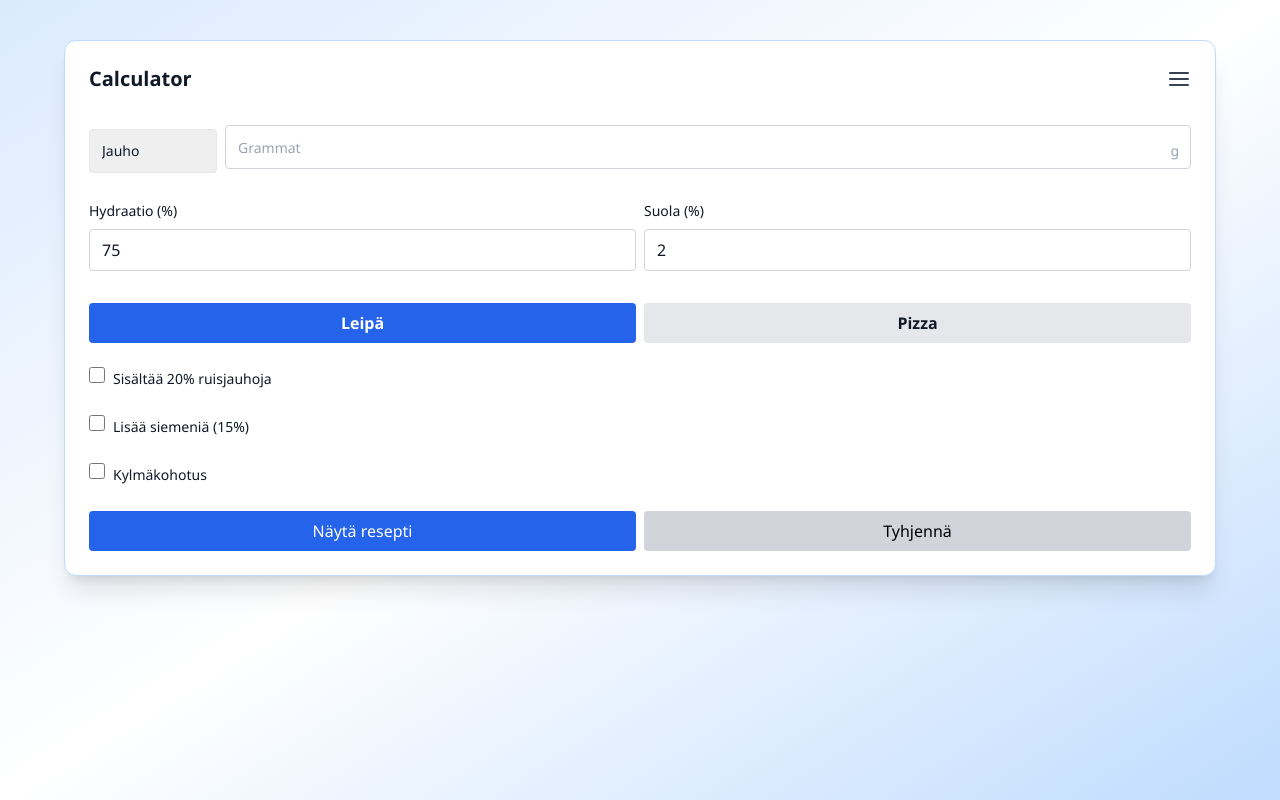
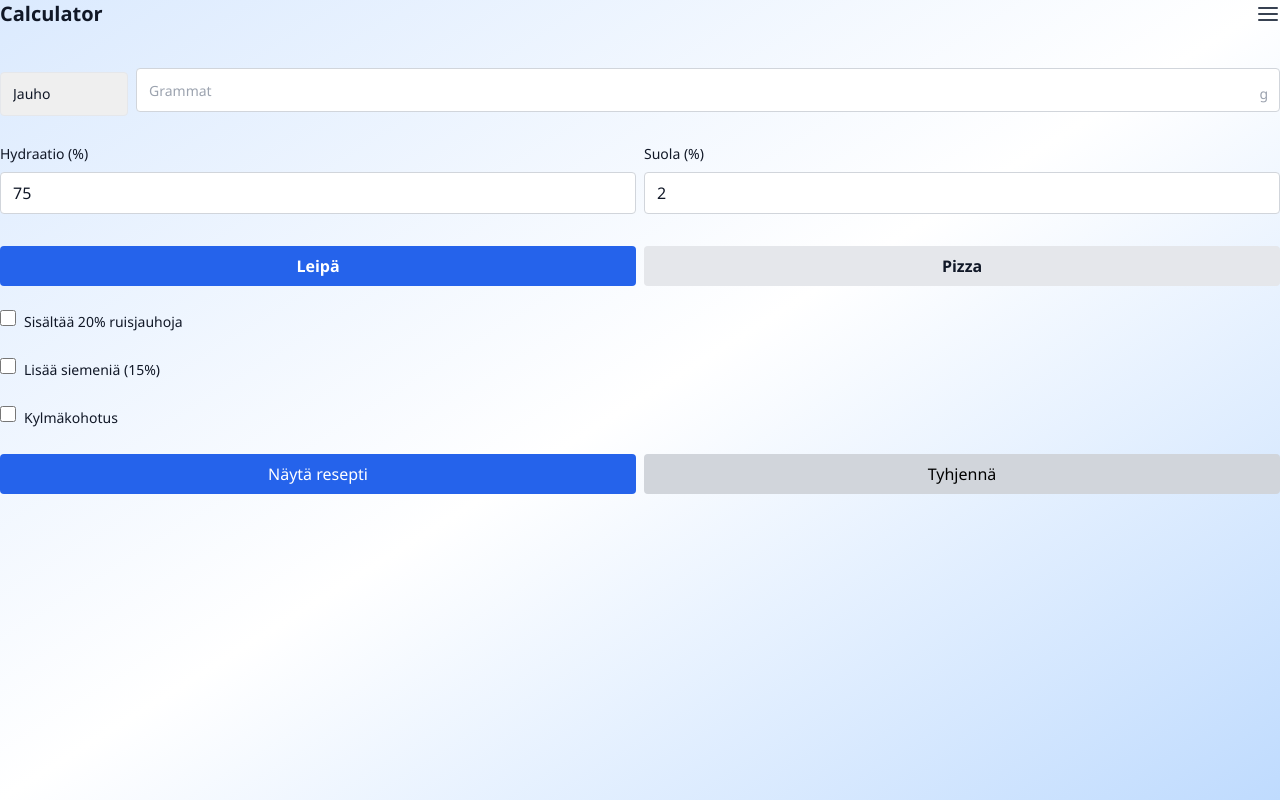
Before and after one commit to VilleJLehtola/Dough-calculator, a React (Vite) app: page / in a window 1280 px wide. Built offline with nearby package versions, Linux system fonts and the light colour scheme; no server answers.

Commit message:
Update Layout.jsx

```diff
--- a/src/components/Layout.jsx
+++ b/src/components/Layout.jsx
@@ -1,21 +1,41 @@
-import React from 'react';
-import Header from './Header';
+// src/components/Layout.jsx
+import Header from '@/components/Header';
+import { useLocation, useNavigate } from 'react-router-dom';
+import { useEffect, useState } from 'react';
+import { supabase } from '@/supabaseClient';
 
-export default function Layout({
-  children,
-  user,
-  logout,
-  activeView,
-  setActiveView,
-  maxWidth = 'max-w-6xl',
-  className = ''
-}) {
+export default function Layout({ children }) {
+  const location = useLocation();
+  const navigate = useNavigate();
+  const [user, setUser] = useState(null);
+  const [isAdmin, setIsAdmin] = useState(false);
+
+  useEffect(() => {
+    const loadSession = async () => {
+      const { data: { session } } = await supabase.auth.getSession();
+      if (session?.user) {
+        setUser(session.user);
+        const { data: userData } = await supabase.from('users').select('role').eq('id', session.user.id).single();
+        setIsAdmin(userData?.role === 'admin');
+      }
+    };
+    loadSession();
+  }, []);
+
+  const logout = async () => {
+    await supabase.auth.signOut();
+    localStorage.clear();
+    sessionStorage.clear();
+    indexedDB.deleteDatabase('supabase-auth-cache');
+    setUser(null);
+    setIsAdmin(false);
+    navigate('/');
+  };
+
   return (
-    <div className="min-h-screen w-full bg-gradient-to-br from-blue-100 via-white to-blue-200 dark:from-gray-900 dark:via-gray-800 dark:to-gray-900 text-gray-900 dark:text-gray-100 py-10 px-4">
-      <div className={`bg-white dark:bg-gray-800 shadow-xl rounded-xl w-full ${maxWidth} mx-auto p-6 space-y-6 border border-blue-200 dark:border-gray-700 ${className}`}>
-        <Header user={user} activeView={activeView} setActiveView={setActiveView} logout={logout} />
-        {children}
-      </div>
+    <div className="min-h-screen w-full bg-gradient-to-br from-blue-100 via-white to-blue-200 dark:from-gray-900 dark:via-gray-800 dark:to-gray-900 text-gray-900 dark:text-gray-100">
+      <Header user={user} setActiveView={() => {}} activeView={location.pathname} logout={logout} />
+      <main className="pt-4">{children}</main>
     </div>
   );
 }
```
